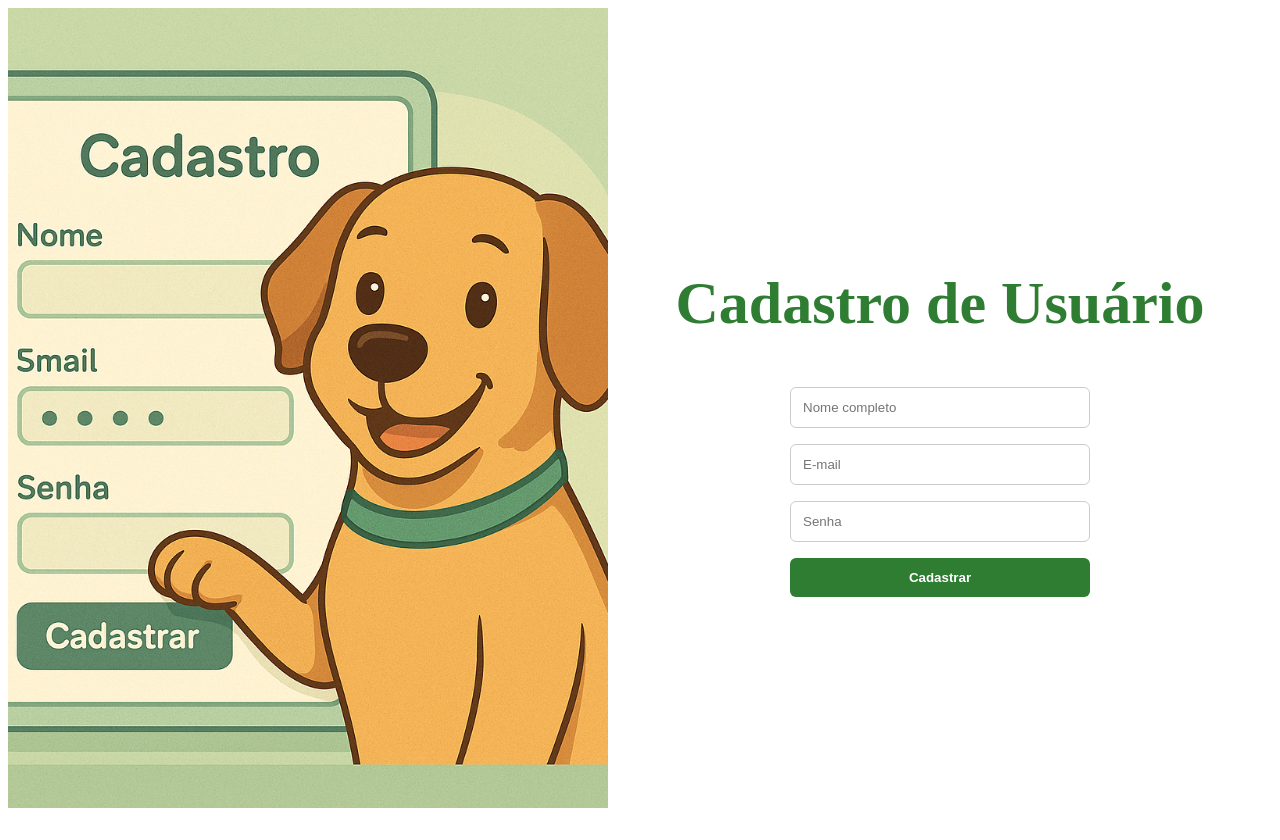
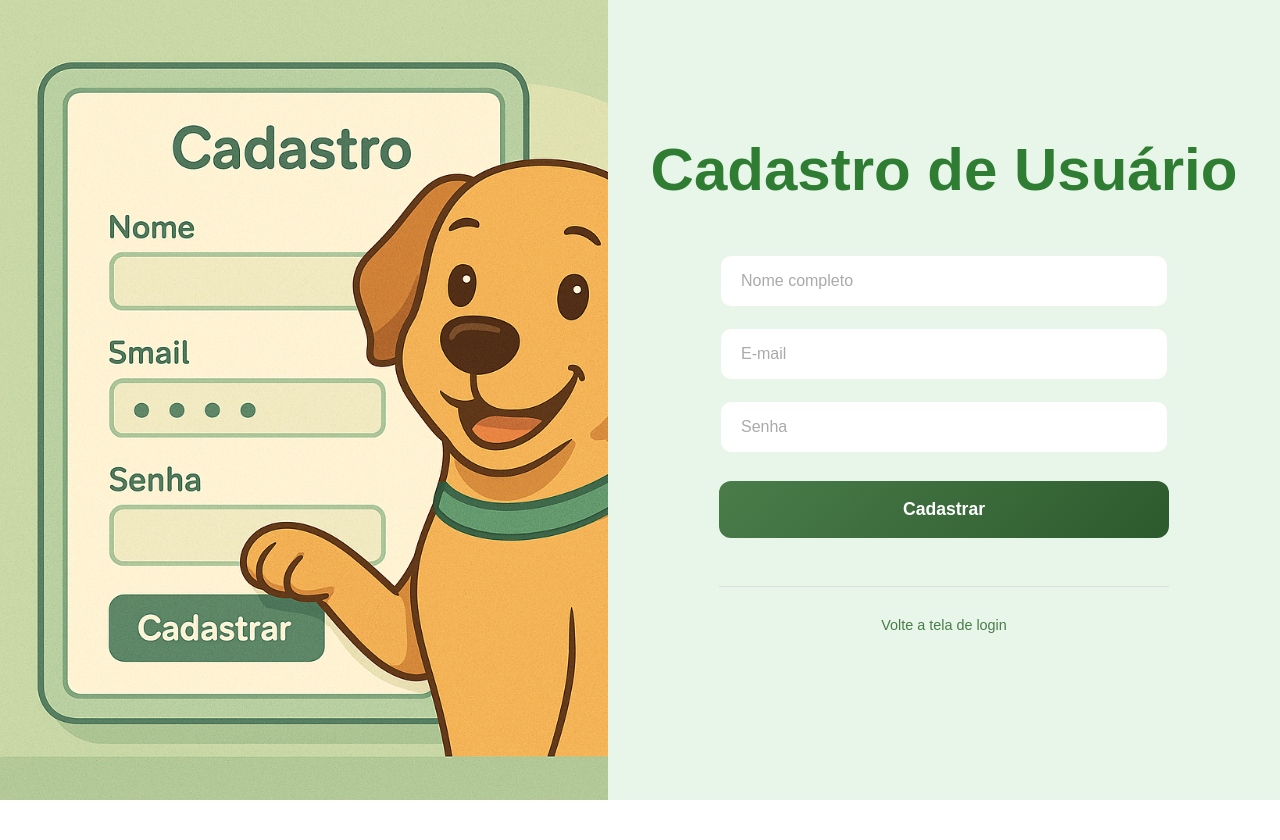
Before and after one commit to FernandoJesuss/pethotel-frontend, a React (Create React App) app: page /cadastro-usuario in a window 1280 px wide. After the commit the page ends 800 px from the top, so only its background shows below. Built offline with nearby package versions, Linux system fonts and the light colour scheme.

Commit message:
Feat:Creating registration screen

```diff
--- a/src/App.js
+++ b/src/App.js
@@ -19,8 +19,8 @@ function App() {
         <Route path="/nota" element={<GerarNota />} />
         <Route path="/relatorio" element={<Relatorio />} />
 
-         <Route path="/cadastro-usuario" element={<CadastroUsuario />} />
-  <Route path="/esqueci-senha" element={<EsqueciSenha />} />
+        <Route path="/cadastro-usuario" element={<CadastroUsuario />} />
+        <Route path="/esqueci-senha" element={<EsqueciSenha />} />
       </Routes>
     </BrowserRouter>
   );
--- a/src/index.css
+++ b/src/index.css
@@ -5,6 +5,7 @@ body {
     sans-serif;
   -webkit-font-smoothing: antialiased;
   -moz-osx-font-smoothing: grayscale;
+
 }
 
 code {
--- a/src/pages/CadastroUsuario.js
+++ b/src/pages/CadastroUsuario.js
@@ -50,6 +50,7 @@
 
 
 import { useState } from 'react';
+import { Link } from 'react-router-dom';
 import '../styles/CadastroUsuario.css';
 
 const CadastroUsuario = () => {
@@ -95,6 +96,10 @@ const CadastroUsuario = () => {
             required
           />
           <button type="submit">Cadastrar</button>
+            <hr className="linha-links" />
+            <p className="login-links">
+           <Link to="/">Volte a tela de login</Link>
+           </p>
         </form>
       </div>
     </div>
--- a/src/styles/CadastroUsuario.css
+++ b/src/styles/CadastroUsuario.css
@@ -1,17 +1,26 @@
+/* * {
+    margin: 0;
+    padding: 0;
+    box-sizing: border-box;
+    overflow: hidden;
+} */
+
 .cadastro-container {
     display: flex;
     height: 100vh;
     font-size: 2.5rem;
     font-weight: bold;
     color: #2e7d32;
-    margin-bottom: 2rem;
+    /* margin-bottom: 2rem; */
+    background-color: #e8f5e9;
+    font-family: sans-serif;
+
 }
 
 .cadastro-left {
     flex: 1;
     background-image: url('../assets/dog-hotel-cadastro.png');
     background-size: cover;
-    background-position: center;
 }
 
 .cadastro-right {
@@ -25,30 +34,76 @@
 
 .cadastro-form {
     display: flex;
+    margin-top: 3rem;
+    align-items: center;
     flex-direction: column;
     gap: 1rem;
     width: 100%;
-    max-width: 300px;
+    max-width: 450px;
 
 }
 
 .cadastro-form input,
 .cadastro-form button {
-    padding: 0.75rem;
-    border: 1px solid #ccc;
-    border-radius: 6px;
+    margin: 0.1rem;
+    width: 100%;
+    padding: 16px 20px;
+    border: 2px solid #e8f5e8;
+    border-radius: 12px;
+    font-size: 1rem;
+    font-family: 'Poppins', sans-serif;
+    background: white;
+    transition: all 0.3s ease;
+    outline: none;
+}
+
+.cadastro-form input:focus {
+    border-color: #4a7c4a;
+    box-shadow: 0 0 0 4px rgba(74, 124, 74, 0.1);
+    transform: translateY(-2px);
+}
+
+.cadastro-form input::placeholder {
+    color: #aaa;
 }
 
 .cadastro-form button {
-    background-color: #2e7d32;
+    width: 100%;
+    padding: 18px;
+    background: linear-gradient(135deg, #4a7c4a 0%, #2d5a2d 100%);
     color: white;
-    padding: 0.75rem;
     border: none;
-    border-radius: 6px;
+    border-radius: 12px;
+    font-size: 1.1rem;
+    font-weight: 600;
+    font-family: 'Poppins', sans-serif;
     cursor: pointer;
-    font-weight: bold;
+    transition: all 0.3s ease;
+    margin-top: 10px;
+    position: relative;
+    overflow: hidden;
+}
+
+.cadastro-form button::before {
+    content: '';
+    position: absolute;
+    top: 0;
+    left: -100%;
+    width: 100%;
+    height: 100%;
+    background: linear-gradient(90deg, transparent, rgba(255, 255, 255, 0.2), transparent);
+    transition: left 0.5s;
 }
 
 .cadastro-form button:hover {
-    background-color: #468a49;
+    transform: translateY(-3px);
+    box-shadow: 0 10px 30px rgba(45, 90, 45, 0.4);
 }
+
+.cadastro-form button:hover::before {
+    left: 100%;
+}
+
+.cadastro-form buttonutton:active {
+    transform: translateY(-1px);
+}
--- a/src/styles/Login.css
+++ b/src/styles/Login.css
@@ -1,59 +1,8 @@
-/* .login-container {
-  display: flex;
-  height: 100vh;
-  background-color: #e9f5e9;
-  font-family: sans-serif;
+* {
+    margin: 0;
+    padding: 0;
+    box-sizing: border-box;
 }
-
-.login-left {
-  flex: 1;
-  background-image: url('../assets/dog-hotel.png');
-  background-size: cover;
-  background-position: center;
-}
-
-.login-right {
-  flex: 1;
-  display: flex;
-  flex-direction: column;
-  justify-content: center;
-  padding: 40px;
-  background-color: #f7fdf7;
-}
-
-.login-right h1 {
-  color: #245e2d;
-  font-size: 32px;
-  margin-bottom: 20px;
-}
-
-.login-form input {
-  width: 100%;
-  padding: 12px;
-  margin-bottom: 16px;
-  border-radius: 10px;
-  border: 1px solid #ccc;
-}
-
-.login-form button {
-  width: 100%;
-  padding: 12px;
-  background-color: #2e6e38;
-  color: white;
-  font-weight: bold;
-  border: none;
-  border-radius: 20px;
-  cursor: pointer;
-}
-
-.login-form a {
-  margin-top: 12px;
-  text-align: center;
-  color: #2e6e38;
-  display: block;
-} */
-
-
 
 .login-container {
     display: flex;
@@ -64,7 +13,6 @@
 
 .login-left {
     flex: 1;
-    /* background: url('/images/dog-hotel.jpg') no-repeat center center; */
     background-image: url('../assets/dog-hotel.png');
     background-size: cover;
 }
@@ -81,14 +29,14 @@
 .login-title {
     font-size: 2.5rem;
     font-weight: bold;
-    color: #2e7d32;
+    color: #2d5a2d;
     margin-bottom: 2rem;
 }
 
 .login-subtitle {
     display: flex;
     position: absolute;
-    color: #666;
+    color: #667;
     font-size: 1.2rem;
     font-weight: 400;
     top: 16rem;
@@ -101,25 +49,18 @@
     gap: 1rem;
     width: 100%;
     max-width: 450px;
-
-
 }
-
 
 .form-label {
     display: flex;
     position: relative;
-    right: 14rem;
+    right: 12.6rem;
     top: 1rem;
     color: #2d5a2d;
     font-weight: 500;
     margin-bottom: 8px;
     font-size: 0.9rem;
 }
-
-
-
-
 
 .login-form input {
     width: 100%;
@@ -131,19 +72,16 @@
     background: white;
     transition: all 0.3s ease;
     outline: none;
-
 }
 
 .login-form input:focus {
     border-color: #4a7c4a;
     box-shadow: 0 0 0 4px rgba(74, 124, 74, 0.1);
     transform: translateY(-2px);
-
 }
 
 .login-form input::placeholder {
     color: #aaa;
-
 }
 
 .login-form button {
@@ -161,7 +99,6 @@
     margin-top: 10px;
     position: relative;
     overflow: hidden;
-
 }
 
 .login-form button::before {
@@ -173,15 +110,12 @@
     height: 100%;
     background: linear-gradient(90deg, transparent, rgba(255, 255, 255, 0.2), transparent);
     transition: left 0.5s;
-
 }
 
 .login-form button:hover {
     transform: translateY(-3px);
     box-shadow: 0 10px 30px rgba(45, 90, 45, 0.4);
-
 }
-
 
 .login-form button:hover::before {
     left: 100%;
@@ -191,16 +125,6 @@
     transform: translateY(-1px);
 }
 
-
-
-/*
-        .form-footer {
-            text-align: center;
-            margin-top: 30px;
-            padding-top: 25px;
-            border-top: 1px solid #e8f5e8;
-        } */
-
 hr {
     border: none;
     height: 1px;
@@ -209,51 +133,26 @@ hr {
     width: 100%;
 }
 
-
-
 .login-links {
-
     display: flex;
-    gap: 16.4rem;
+    gap: 15rem;
     justify-content: space-around;
     align-items: center;
     text-align: center;
     margin-top: 1rem;
-    font-size: 0.9rem;
-
-
-
-
-
-
-
-
-
-
-
-
-
-
-
 }
 
 .login-links a {
     color: #4a7c4a;
     text-decoration: none;
-    font-size: 0.9em;
+    font-size: 0.9rem;
     font-weight: 500;
     transition: all 0.3s ease;
     position: relative;
     bottom: 2rem;
 }
 
-
-
-
-
-
-
-.login-links::after {
+.login-links a::after {
     content: '';
     position: absolute;
     width: 0;
@@ -264,11 +163,11 @@ hr {
     transition: all 0.3s ease;
 }
 
-.login-links:hover {
+.login-links a:hover {
     color: #2d5a2d;
 }
 
-.login-links:hover::after {
+.login-links a:hover::after {
     width: 100%;
     left: 0;
 }
```
Lines whose indentation alone changed are shown as unchanged.
